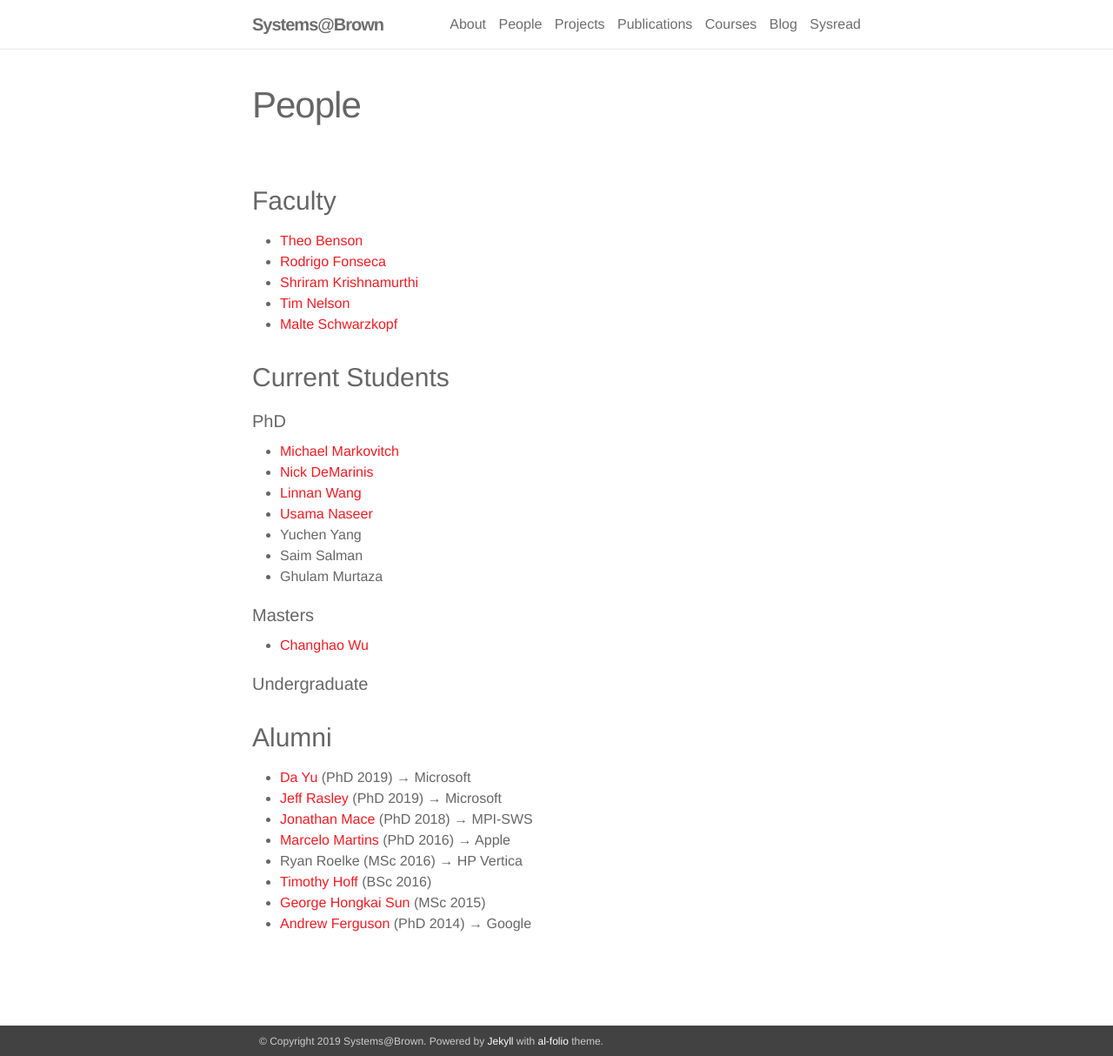
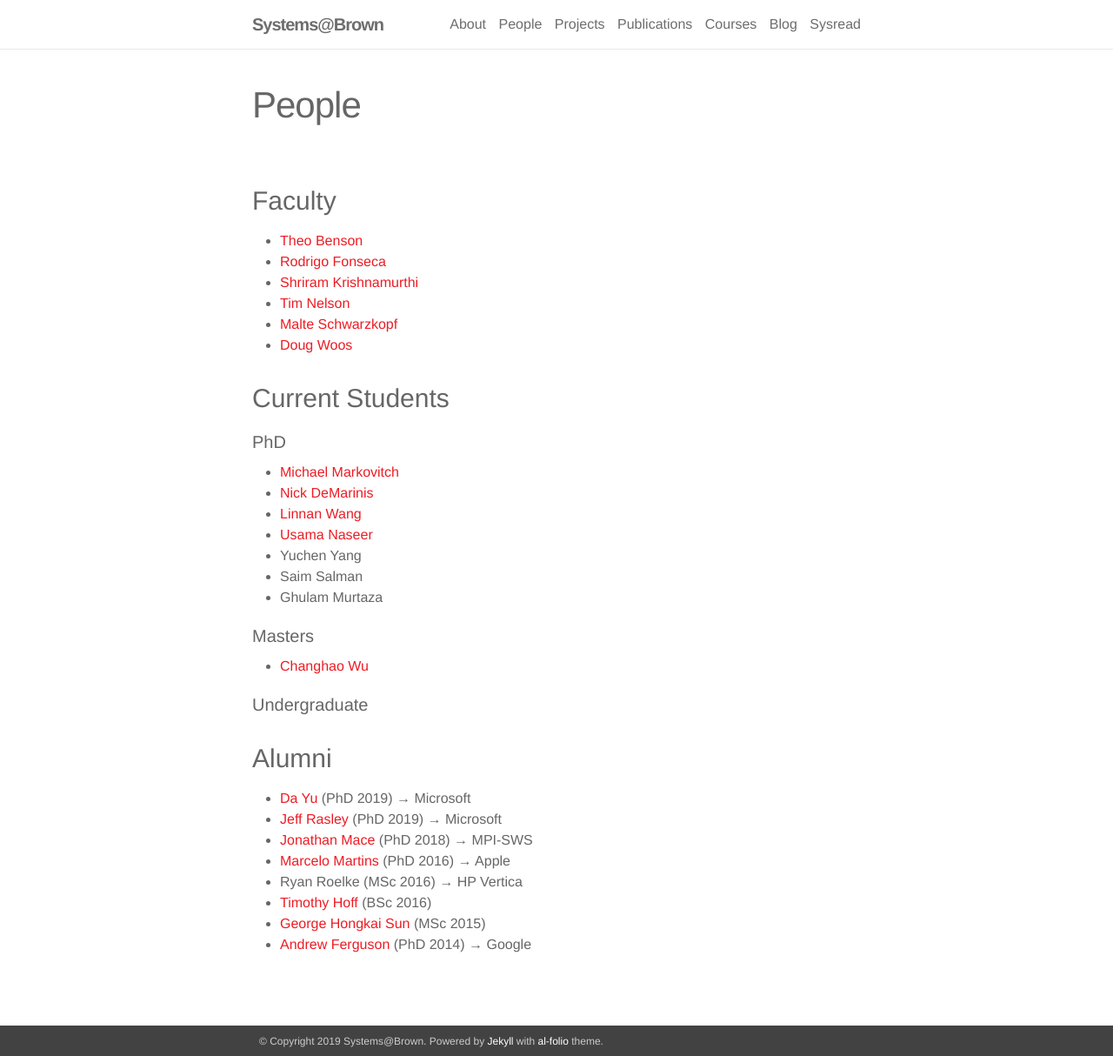
Before and after one commit to brownsys/systems-web, a Jekyll site: the page built from _pages/people.md, in a window 1280 px wide and 1214 px high. Shown: the whole window at 87% size. Built offline with Jekyll 4.4.1, drawn with Linux system fonts in a browser that asks for light colours; nearby versions of some CDN libraries.

Commit message:
Added Doug

```diff
--- a/_pages/people.md
+++ b/_pages/people.md
@@ -12,6 +12,7 @@ order: 2
  - [Shriram Krishnamurthi](https://cs.brown.edu/~sk)
  - [Tim Nelson](https://cs.brown.edu/~tn)
  - [Malte Schwarzkopf](https://cs.brown.edu/~malte)
+ - [Doug Woos](http://www.dougwoos.com/)
 
 ### Current Students
 #### PhD
```
